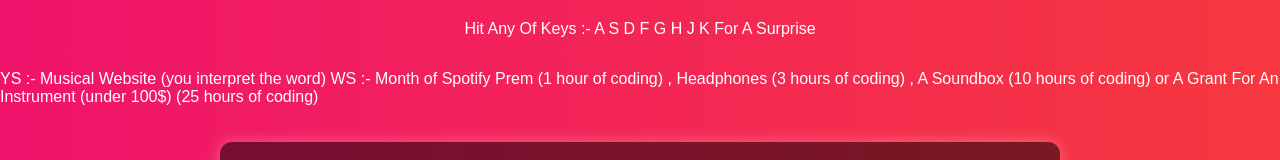
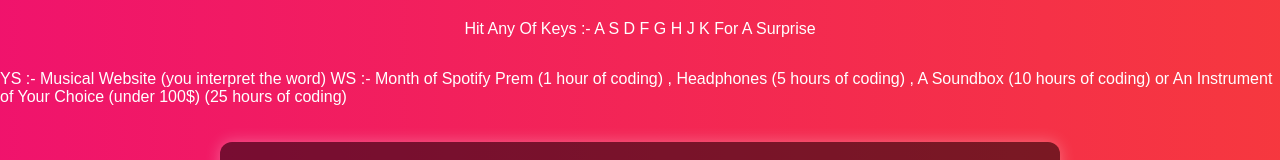
Before and after one commit to wayaash/Musical, a plain HTML site: page index.html in a window 1280 px wide. Shown: the part 202-362 px from the top of the page. Drawn offline with Linux system fonts and the light colour scheme.

Commit message:
Update index.html

```diff
--- a/index.html
+++ b/index.html
@@ -142,7 +142,7 @@
   <div class="piano" id="piano"></div>
   <p> Hit Any Of Keys :- A S D F G H J K For A Surprise </p>
   <p>YS :- Musical Website (you interpret the word)
-WS :- Month of Spotify Prem (1 hour of coding) , Headphones (3 hours of coding) , A Soundbox (10 hours of coding) or A Grant For An Instrument (under 100$) (25 hours of coding)</p>
+WS :- Month of Spotify Prem (1 hour of coding) , Headphones (5 hours of coding) , A Soundbox (10 hours of coding) or An Instrument of Your Choice (under 100$) (25 hours of coding)</p>
 
   <!-- FAQ Section -->
   <section>
```
